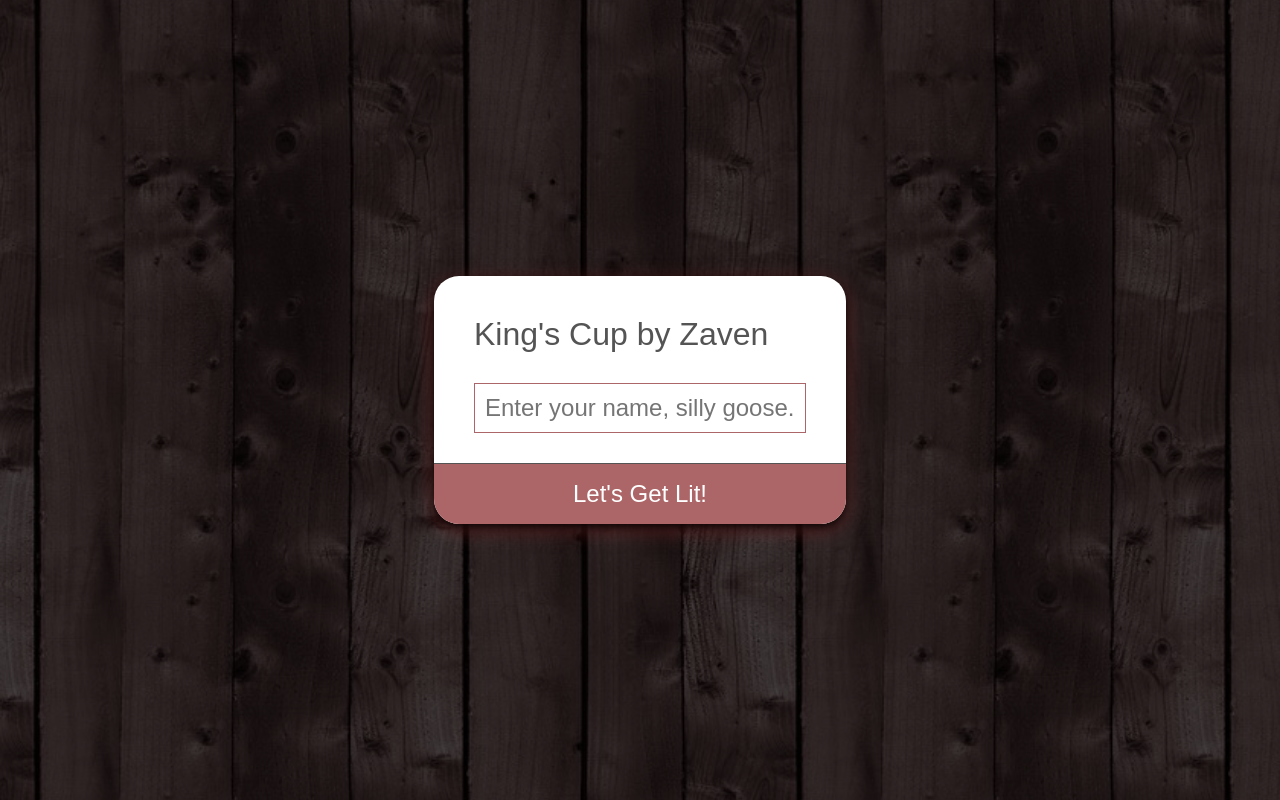
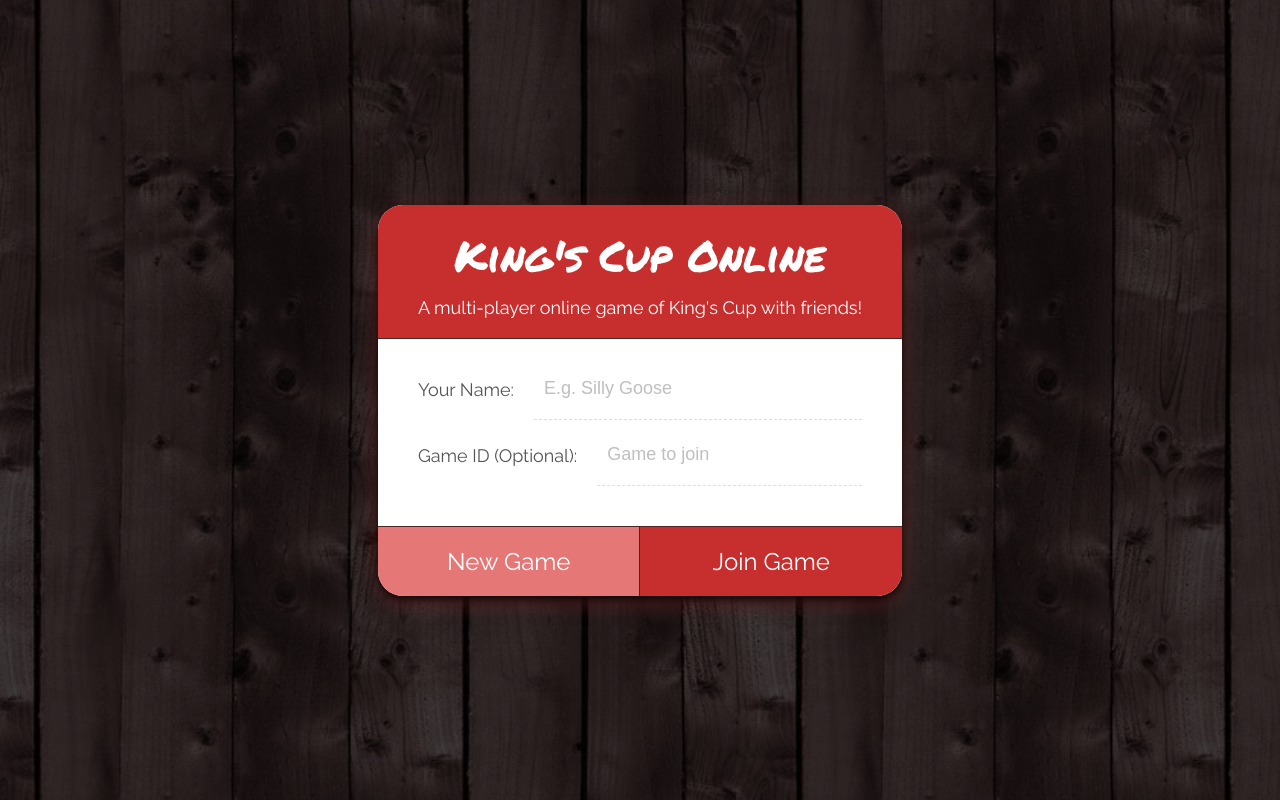
Before and after one commit to nahapet/kings, a website: page public/index.html in a window 1280 px wide. Drawn offline with nearby package versions, Linux system fonts and the light colour scheme; no server answers.

Commit message:
Move placed cards to bottom and input for game ID

```diff
--- a/public/index.html
+++ b/public/index.html
@@ -3,15 +3,29 @@
 <html>
 <head>
 <title>King's Cup by Zaven</title>
+<link href='http://fonts.googleapis.com/css?family=Permanent+Marker' rel='stylesheet' type='text/css'>
+<link href='http://fonts.googleapis.com/css?family=Raleway' rel='stylesheet' type='text/css'>
 <link rel="stylesheet" type="text/css" href="main.css">
 </head>
 <body>
 <div id="overlay">
-  <div>
-    <h1>King's Cup by Zaven</h1>
-    <input id="name" placeholder="Enter your name, silly goose."></input>
-    <span id="enter">Let's Get Lit!</span>
+<div>
+  <div id="header">
+    <h1>King's Cup Online</h1>
+    <h2>A multi-player online game of King's Cup with friends!</h2>
   </div>
+  <div id="input">
+    <div>
+      <span>Your Name:</span>
+      <input id="name" placeholder="E.g. Silly Goose"></input>
+    </div>
+    <div>
+      <span>Game ID (Optional):</span>
+      <input id="code" placeholder="Game to join"></input>
+    </div>
+  </div>
+  <div id="enter"><span>New Game</span><span>Join Game</span></div>
+</div>
 </div>
 <div id="players"></div>
 <input type="range" min="-70" max="20" value="0" id="slider"></input>
--- a/public/main.css
+++ b/public/main.css
@@ -1,3 +1,4 @@
+/* Copyright 2020 Zaven Nahapetyan */
 body {
   padding: 0;
   margin: 0;
@@ -6,23 +7,28 @@ body {
   -webkit-touch-callout: none;
   -webkit-user-select: none;
   user-select: none;
-  font-family: "Arial", "Helvetica", sans-serif;
+  font-family: "Raleway", sans-serif;
+  color: #545454;
+  font-weight: 100;
 }
 
-body.playing #overlay {
+div {
+  display: flex;
+}
+
+.playing #overlay {
   display: none;
 }
 
-body.playing #players {
+.playing #players {
   display: flex;
 }
 
-body.playing #slider {
+.playing #slider {
   display: flex;
 }
 
 #overlay {
-  display: flex;
   position: fixed;
   background: #000000bd;
   width: 100%;
@@ -32,11 +38,10 @@ body.playing #slider {
 }
 
 #overlay > div {
-  display: flex;
   overflow: hidden;
+  min-width: 400px;
   flex-direction: column;
   justify-content: center;
-  padding-top: 40px;
   background: #ffffff;
   border-radius: 25px;
   box-shadow:
@@ -44,35 +49,99 @@ body.playing #slider {
     0 6px 20px 0 rgba(117, 34, 34, 0.73);
 }
 
+#header {
+  flex-direction: column;
+  background: #c72f2f;
+  color: white;
+  margin-bottom: 20px;
+  border-bottom: 1px solid #4c2626;
+}
+
+h1 {
+  font-family: "Permanent Marker", sans-serif;
+  font-size: 32pt;
+  text-align: center;
+  font-weight: 100;
+  margin: 0;
+  padding: 20px;
+  padding-bottom: 0;
+}
+
+h2 {
+  font-size: large;
+  text-align: center;
+  font-weight: 100;
+  margin: 0;
+  padding-left: 40px;
+  padding-right: 40px;
+  padding-top: 10px;
+  padding-bottom: 20px;
+}
+
 #enter {
-  display: flex;
-  height: 60px;
-  background: #ad6668;
-  border-top: 1px solid #545454;
+  border-top: 1px solid #4c2626;
   color: white;
   font-size: x-large;
   align-items: center;
   justify-content: center
 }
 
-h1, #name {
-  margin-top: 0;
-  margin-left: 40px;
-  margin-right: 40px;
-  margin-bottom: 30px;
+#enter > span {
+  width: 50%;
+  padding: 20px;
+  flex-grow: 1;
+  background: #e67777;
+  text-align: center;
+}
+
+#enter > span:nth-child(2) {
+  background: #c72f2f;
+  border-left: 1px solid #4c2626;
+}
+
+.join #enter > span:nth-child(2) {
+  display: none;
+}
+
+#input {
+  margin: 0 40px 40px 40px;
+  flex-direction: column;
+}
+
+#input span {
+  font-size: large;
+  padding: 20px;
+  padding-left: 0;
+}
+
+#input input {
+  flex-grow: 1;
+  color: #c72f2f;
+  font-size: large;
+  border: none;
+  border-bottom: 1px dashed #dedede;
+  padding: 10px;
   font-weight: 100;
 }
 
-h1 {
-  color: #545454;
-  font-size: xx-large;
+#input input::placeholder {
+  color: #bfbfbf;
 }
 
-#name {
-  color: #ad6668;
-  font-size: x-large;
-  border: 1px solid #ad6668;
-  padding: 10px;
+#input > div:nth-child(2) {
+  padding-top: 5px;
+}
+
+.join #input > div:nth-child(2) {
+  display: none;
+}
+
+#code {
+  text-transform: uppercase;
+}
+
+#code::placeholder {
+  text-transform: none;
 }
 
 #players {
@@ -89,7 +158,6 @@ h1 {
 }
 
 #players > div {
-  display: flex;
   flex-direction: column;
   overflow: hidden;
   justify-content: center;
```
Also changed, not shown: app.js (+46 -4 lines), js/card.js (+0 -17 lines), public/card.js (+1 -1 lines).
